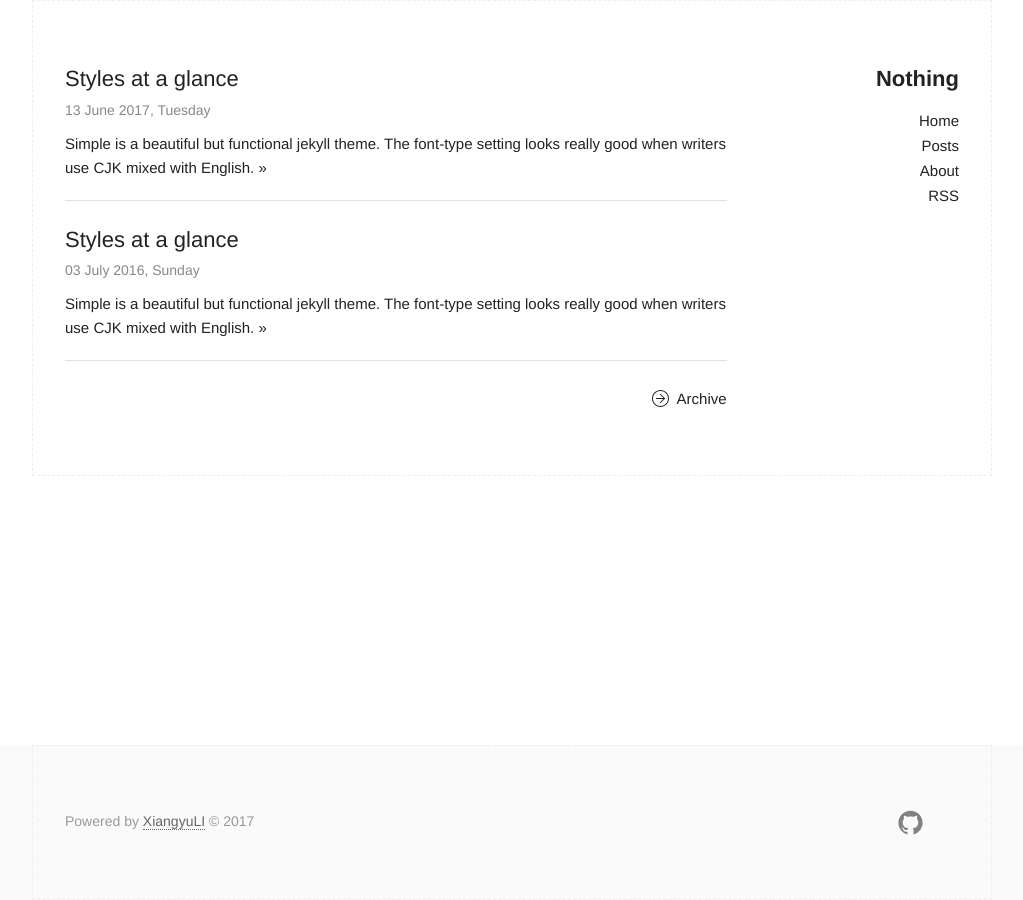
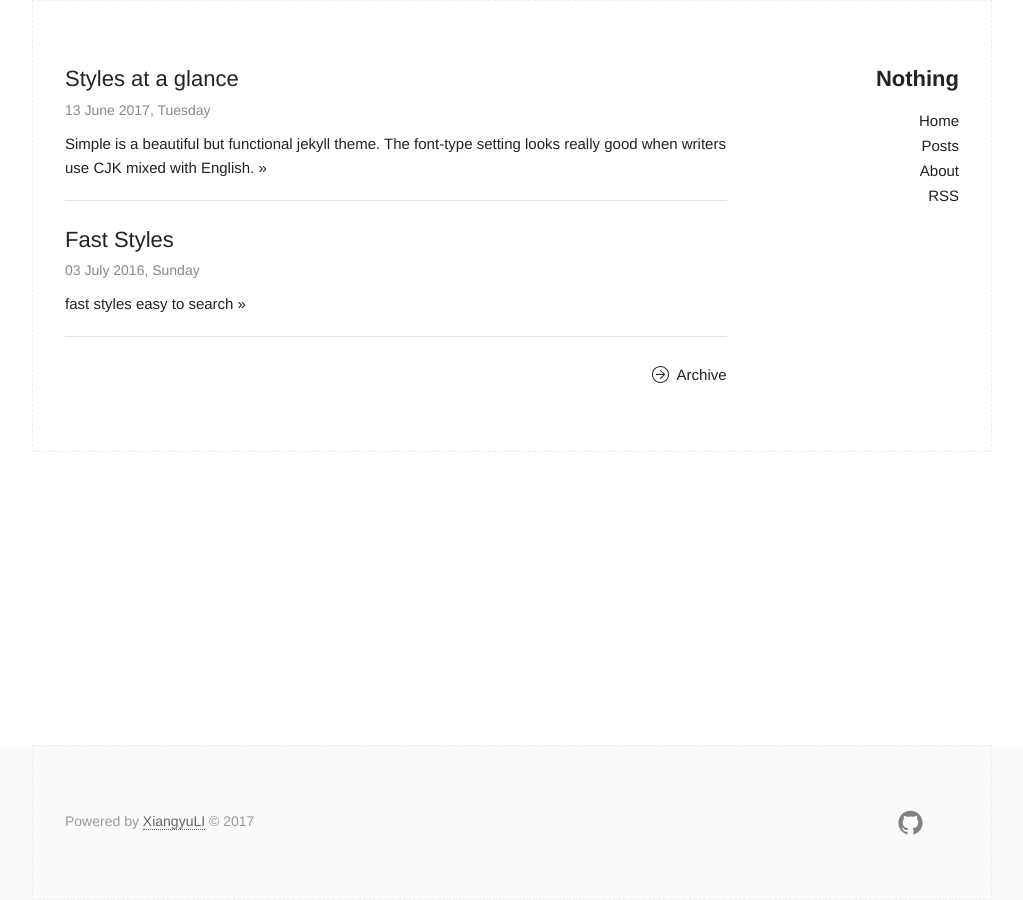
Before and after one commit to bambookey/bambookey.github.io, a Jekyll site: the page built from index.html, in a window 1280 px wide. Shown: the whole page, without its empty margins (128-1151 px from the left). Built offline with Jekyll 4.4.1, drawn with Linux system fonts in a browser that asks for light colours.

Commit message:
update fast style

````diff
--- a/_posts/2016-07-03-styles-for-simple.md
+++ b/_posts/2016-07-03-styles-for-simple.md
@@ -1,44 +1,97 @@
 ---
 layout: post
-title:  Styles at a glance
-category: jekyll
-description: Simple is a beautiful but functional jekyll theme. The font-type setting looks really good when writers use CJK mixed with English.
+title:  Fast Styles
+category: tools
+description: fast styles easy to search
 ---
 
 Simple is a beautiful but functional jekyll theme. The font-type setting looks really good when writers use CJK mixed with English.
 
-First of all, let's have a glance at the basic styles: [link](http://github.com/wild-flame/jekyll-simple), **strong**, *italic*, <del>deletion</del>, <ins>insertion</ins>.
+[link](http://github.com/wild-flame/jekyll-simple)
+```
+[link](http://github.com/wild-flame/jekyll-simple)
+```
 
-<!--description-->
+**strong**
+```
+**strong**
+```
+
+*italic*
+```
+*italic*
+```
+
+<del>deletion</del>
+```
+<del>deletion</del>
+```
+
+<ins>insertion</ins>
+```
+<ins>insertion</ins>
+```
+
 
 ### Headers:
 
 # Header 1
+```
+# Header 1
+```
 
 ## Header 2
+```
+## Header 2
+```
 
 ### Header 3
+```
+### Header 3
+```
 
 #### Header 4
+```
+#### Header 4
+```
 
 ##### Header 5
+```
+##### Header 5
+```
 
 ###### Header 6
+```
+###### Header 6
+```
 
 ### Lists:
 
 - list item 1
 - list item 2
 - list item 3
+```
+- list item 1
+- list item 2
+- list item 3
+```
 
 1. list item 1
 2. list item 2
 3. list item 3
+```
+1. list item 1
+2. list item 2
+3. list item 3
+```
 
 ### Blockquote:
 
 > Lorem ipsum dolor sit amet, consectetur adipisicing elit, sed do eiusmod tempor incididunt ut labore et dolore magna aliqua. Ut enim ad minim veniam, quis nostrud exercitation ullamco laboris nisi ut aliquip ex ea commodo consequat. Duis aute irure dolor in reprehenderit in voluptate velit esse cillum dolore eu fugiat nulla pariatur. Excepteur sint occaecat cupidatat non proident, sunt in culpa qui officia deserunt mollit anim id est laborum.
 
+```
+> Lorem ipsum dolor sit amet...
+```
 ### [BASSCSS](http://www.basscss.com/) colors:
 
 - <span class="black">black</span>
@@ -58,14 +111,39 @@ First of all, let's have a glance at the basic styles: [link](http://github.com/
 - <span class="fuchsia">fuchsia</span>
 - <span class="purple">purple</span>
 - <span class="maroon">maroon</span>
+```
+- <span class="black">black</span>
+- <span class="gray">gray</span>
+- <span class="silver">silver</span>
+- <span class="white">white</span>
+- <span class="aqua">aqua</span>
+- <span class="blue">blue</span>
+- <span class="navy">navy</span>
+- <span class="teal">teal</span>
+- <span class="green">green</span>
+- <span class="olive">olive</span>
+- <span class="lime">lime</span>
+- <span class="yellow">yellow</span>
+- <span class="orange">orange</span>
+- <span class="red">red</span>
+- <span class="fuchsia">fuchsia</span>
+- <span class="purple">purple</span>
+- <span class="maroon">maroon</span>
+```
 
 ### Horizontal rule:
 
 -----------------------
+```
+-----------------------
+```
 
 ### Image:
 
 ![]({{site.baseurl}}/assets/img/image.jpg)
+```
+![]({{site.baseurl}}/assets/img/image.jpg)
+```
 
 ### Table:
 
@@ -95,6 +173,34 @@ First of all, let's have a glance at the basic styles: [link](http://github.com/
 		</tr>
 	</tbody>
 </table>
+```
+<table>
+	<thead>
+		<tr>
+			<th>Name</th>
+			<th>Age</th>
+			<th>Fruit</th>
+		</tr>
+	</thead>
+	<tbody>
+		<tr>
+			<td>Alex</td>
+			<td>22</td>
+			<td>Apple</td>
+		</tr>
+		<tr>
+			<td>Bran</td>
+			<td>20</td>
+			<td>Orange</td>
+		</tr>
+		<tr>
+			<td>Mike</td>
+			<td>21</td>
+			<td>Waltermelon</td>
+		</tr>
+	</tbody>
+</table>
+```
 
 ### Code snippet
 
````
